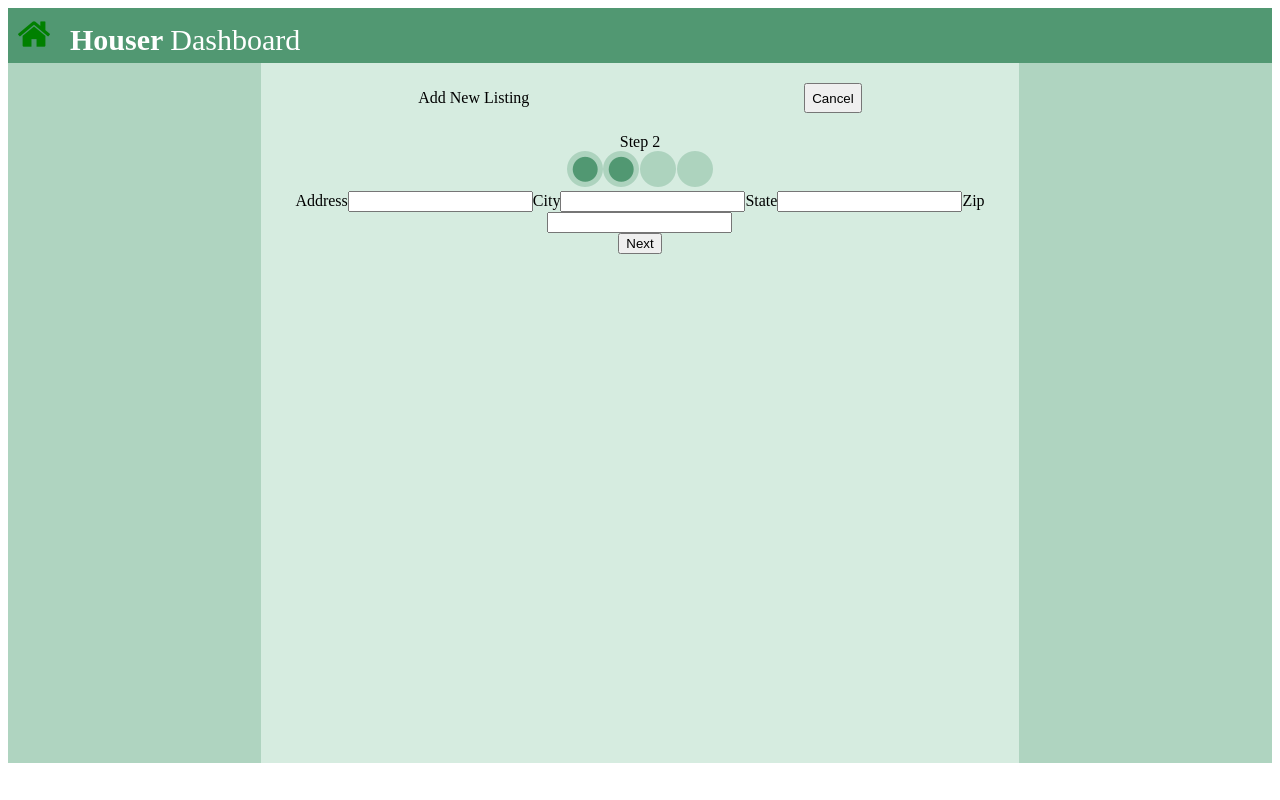
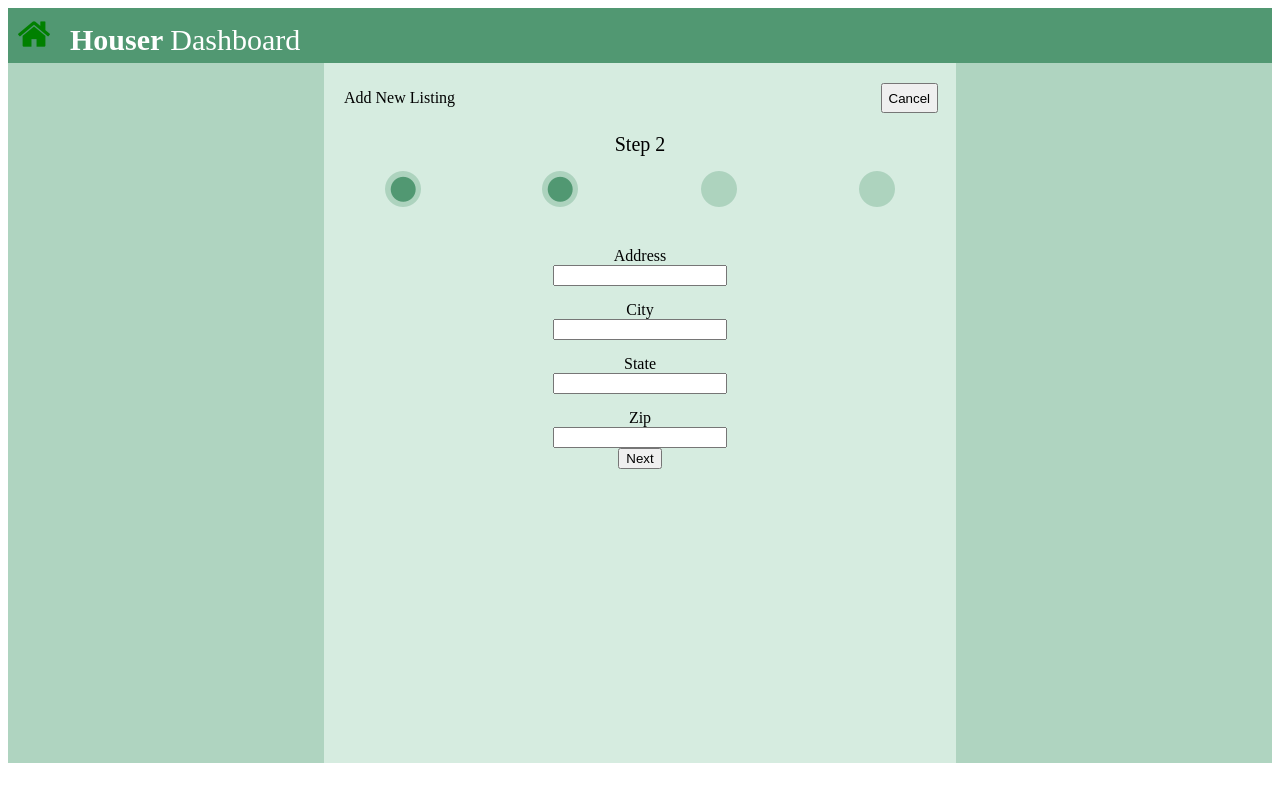
Before and after one commit to kale-stew/housing-wizard, a React (Create React App) app: page /#/wizard/2 in a window 1280 px wide. Built offline with nearby package versions, Linux system fonts and the light colour scheme.

Commit message:
KS -- commit WizardOne WizardTwo

```diff
--- a/src/components/WizardThree/WizardThree.js
+++ b/src/components/WizardThree/WizardThree.js
@@ -47,7 +47,7 @@ class WizardThree extends Component {
                         <input type="text" onChange={ (e)=> this.props.updateMonthlyMort(e.target.value) }/>
                     </div>
                     <Link to="/wizard/4">
-                        <button className="next-step_btn"> Next</button>
+                        <button className="next-step_btn" style={{ padding: '30px' }}> Next</button>
                     </Link>
                 </div>
             </div>
--- a/src/components/WizardTwo/WizardTwo.js
+++ b/src/components/WizardTwo/WizardTwo.js
@@ -39,13 +39,13 @@ class WizardTwo extends Component {
                 </div>
                 <div className="step_body-Container">
                     <div className="step2_input-container">
-                        <span className="input-title" >Address</span>
+                        <span className="input-title">Address</span>
                         <input type="text" onChange={ (e)=> this.props.updateAddress(e.target.value) }/>
-                        <span className="input-titlei">City</span>
+                        <span className="input-title" style={{ marginTop: '15px' }}>City</span>
                         <input type="text" onChange={ (e)=> this.props.updateCity(e.target.value) }/>
-                        <span className="input-title">State</span>
+                        <span className="input-title" style={{ marginTop: '15px' }}>State</span>
                         <input type="text" onChange={ (e)=> this.props.updateState(e.target.value) }/>
-                        <span className="input-title">Zip</span>
+                        <span className="input-title" style={{ marginTop: '15px' }}>Zip</span>
                         <input type="text" onChange={ (e)=> this.props.updateZip(e.target.value) }/>
                     </div>
                     <Link to="/wizard/3">
--- a/src/components/wizards.css
+++ b/src/components/wizards.css
@@ -36,14 +36,38 @@
     display: flex;
     flex-direction: column;
     background-color: rgb(214, 236, 224);
-    width: 60%;
+    width: 50%;
     align-self: center;
     height: 700px;
 }
 
 .wizard_subheader-container {
     height: 30px;
+    width: 94%;
+    display: flex;
+    justify-content: space-between;
+    padding: 20px;
+}
+
+.wizard_stepHighlight-container {
+    font-size: 20px;
+}
+
+.highlight-container {
     display: flex;
     justify-content: space-around;
-    padding: 20px;
+    margin: 15px 0px 15px 0px;
 }
+
+.step_body-Container {
+    padding: 25px;
+    display: flex;
+    flex-direction: column;
+}
+
+.step2_input-container {
+    display: flex;
+    flex-direction: column;
+    width: 30%;
+    align-self: center;
+}
```
